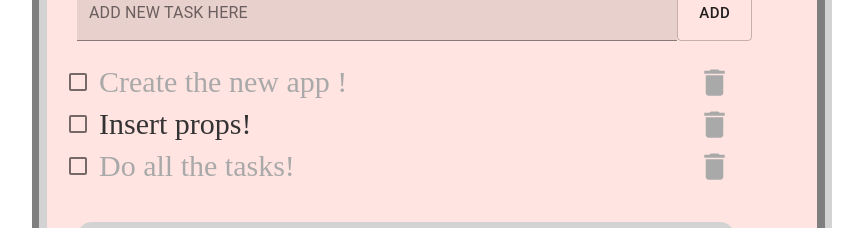
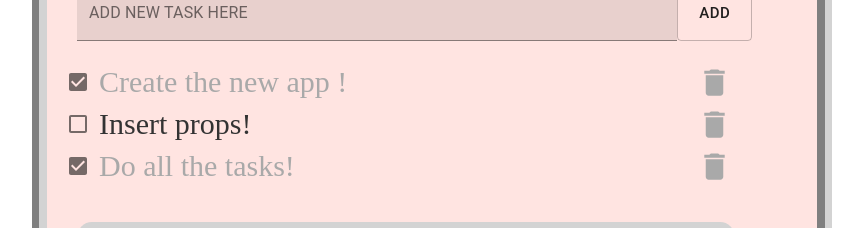
Before and after one commit to WebHeroSchool/React_Todo_NM, a React (Create React App) app: page / in a window 1280 px wide. Shown: the part 217-445 px from the top of the page, without its empty margins (0-863 px from the left). Built offline with nearby package versions, Linux system fonts and the light colour scheme.

Commit message:
Event handling Leson29

```diff
--- a/src/Components/App/App.js
+++ b/src/Components/App/App.js
@@ -23,6 +23,9 @@
         ]
     };
 
+    onClickDone = isDone =>console.log(isDone);
+
+
     render() {
         return (
             <Container fixed>
@@ -30,7 +33,7 @@
                     <h1 className={styles.title}> TO DO List:</h1>
                     <InputItem />
                     <div>
-                        <ItemList items={this.state.items}/>
+                        <ItemList items={this.state.items} onClickDone={this.onClickDone}/>
                     </div>
                     <Footer  count={3}/>
                 </div>
--- a/src/Components/Item/Items.js
+++ b/src/Components/Item/Items.js
@@ -5,12 +5,14 @@
 import DeleteIcon from '@material-ui/icons/Delete';
 
 
-const Items = ({value, isDone}) => (
+const Items = ({value, isDone,  onClickDone}) => (
     <div className={styles.wrap}>
         <Checkbox
+            checked={isDone}
             color="default"
             value="default"
             inputProps={{ 'aria-label': 'primary checkbox' }}
+            onClick={() => onClickDone(isDone)}
         />
     <span className={
         classname({
--- a/src/Components/ItemList/ItemList.js
+++ b/src/Components/ItemList/ItemList.js
@@ -2,12 +2,14 @@
 import Items from '../Item/Items';
 import styles from './ItemList.module.css'
 
-const ItemList = ({items}) =>(
+const ItemList = ({items, onClickDone}) =>(
 <div className={styles.wrap}>
         {items.map(item =>
             <Items key={item.value}
                   value={item.value}
-                  isDone={item.isDone}/>
+                  isDone={item.isDone}
+                  onClickDone={onClickDone}
+            />
         )}
 </div>
 );
```
